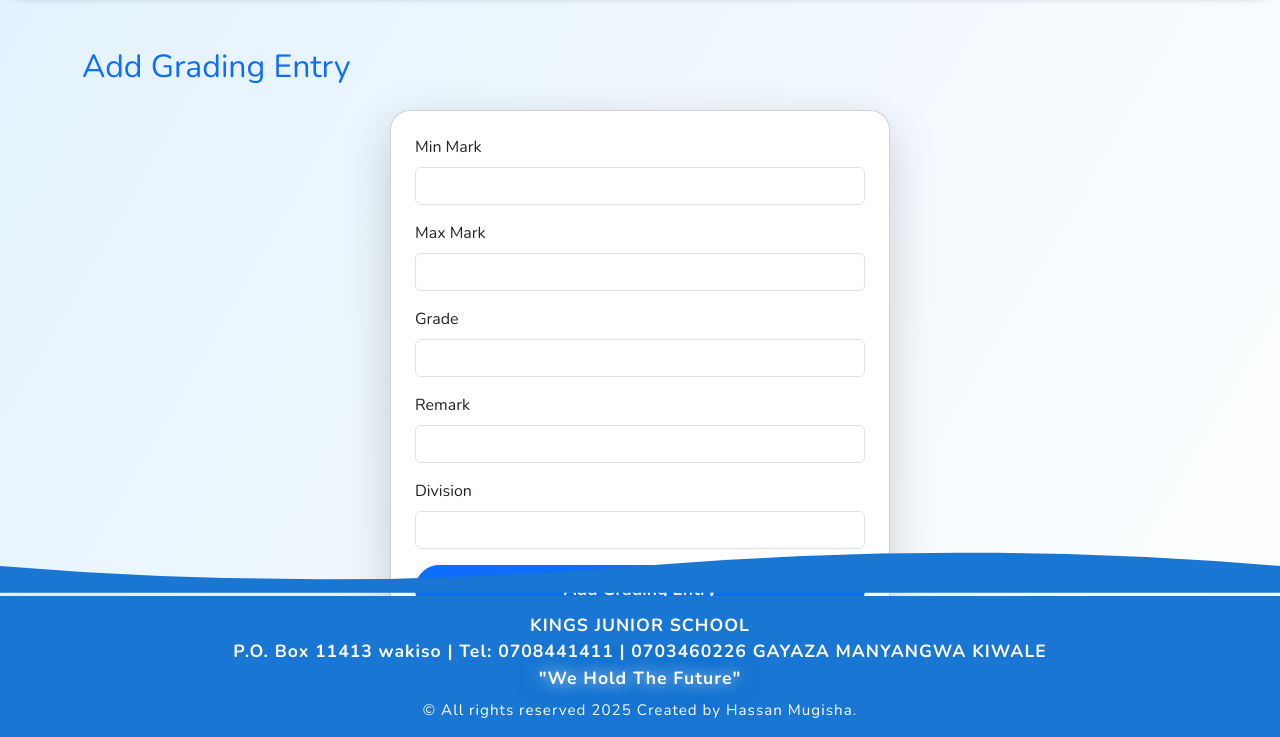
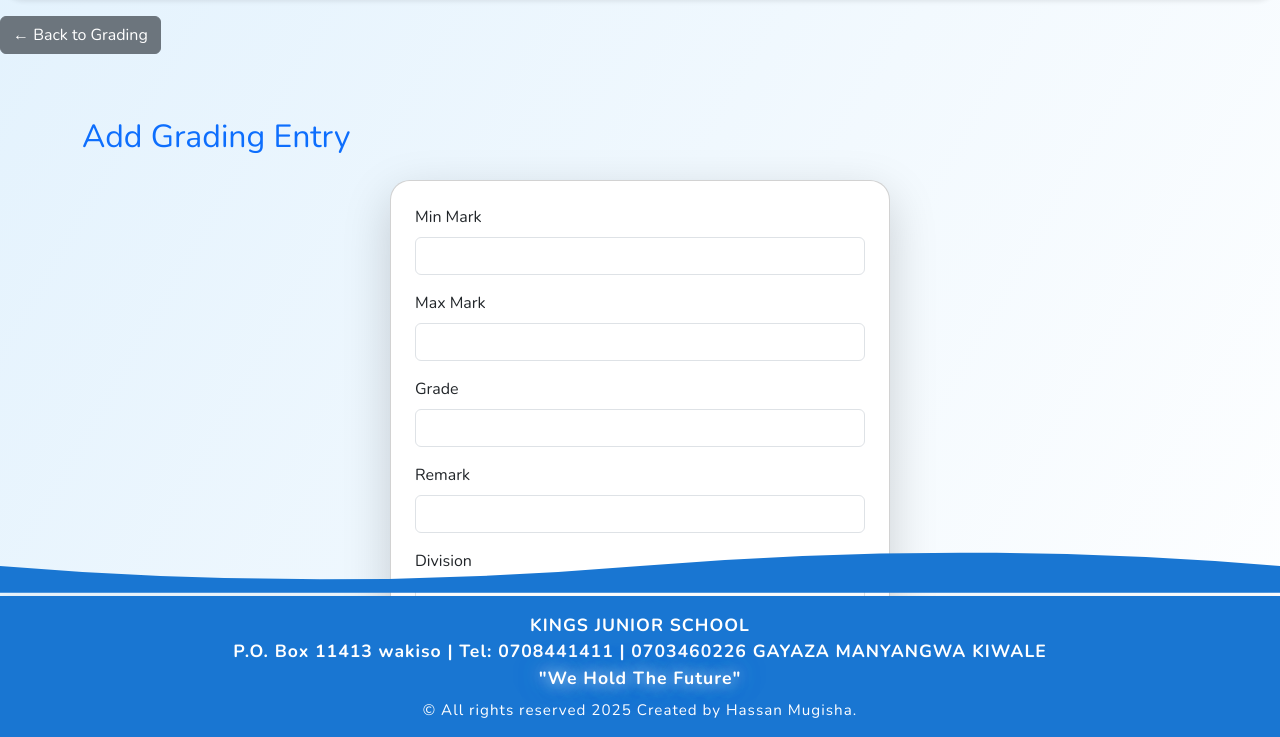
Before and after one commit to Hassan202-11411-20872/kings-junior-school, a PHP site: page /admin/add_grading.php in a window 1280 px wide. Shown: the part 62-799 px from the top of the page. Run offline with PHP 8.4, Linux system fonts and the light colour scheme.

Commit message:
Add Back to Grading button to admin/add_grading.php

```diff
--- a/admin/add_grading.php
+++ b/admin/add_grading.php
@@ -18,6 +18,9 @@
     }
 }
 ?>
+<div class="no-print my-3">
+    <a href="grading.php" class="btn btn-secondary">&larr; Back to Grading</a>
+</div>
 <div class="container py-5">
     <h2 class="mb-4 text-primary">Add Grading Entry</h2>
     <?php if ($error): ?><div class="alert alert-danger"><?php echo $error; ?></div><?php endif; ?>
```
